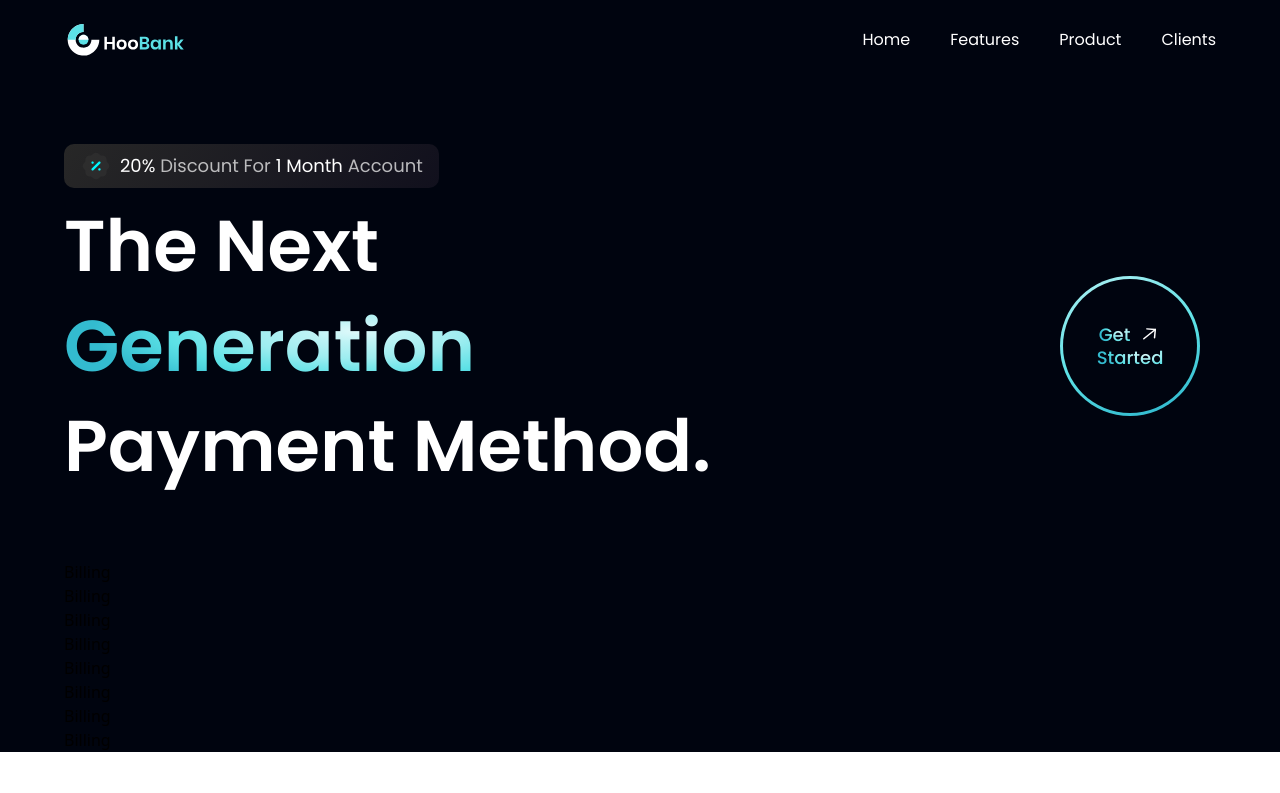
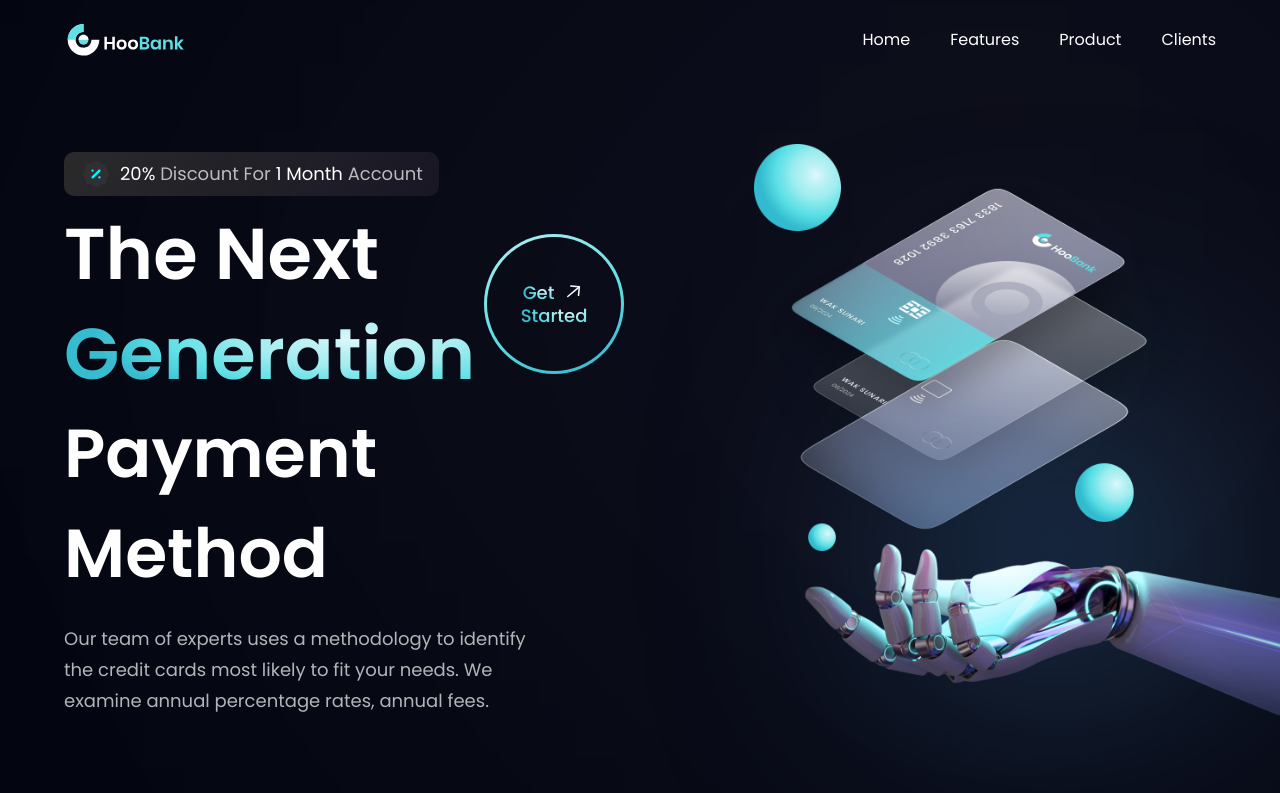
Before and after one commit to Julio-Norberto/hoobank-modern-website, a React (Vite) app: page / in a window 1280 px wide. Shown: the top 793 px of the page. Built offline with nearby package versions, Linux system fonts and the light colour scheme.

Commit message:
create Hero

```diff
--- a/src/components/Hero.jsx
+++ b/src/components/Hero.jsx
@@ -18,14 +18,32 @@
                 <div className="flex flex-row justify-between items-center w-full">
                     <h1 className="flex-1 font-poppins font-semibold ss:text-[72px] text-[52px] text-white ss:leading-[100px] leading-[75px]">
                         The Next <br className="sm:block hidden" /> {" "}
-                        <span className="text-gradient">Generation</span> <br /> {" "}
-                        Payment Method.
+                        <span className="text-gradient">Generation</span> {" "}
                     </h1>
 
                     <div className="ss:flex hidden md:mr-4 mr-0">
                         <GetStarted />
                     </div>
                 </div>
+
+                <h1 className="font-poppins font-semibold ss:text-[68px] text-[52px] text-white ss:leading-[100px] leading-[75px] w-full">
+                    Payment Method
+                </h1>
+                <p className={`${styles.paragraph} max-w-[470px] mt-5`}>
+                    Our team of experts uses a methodology to identify the credit cards most likely to fit your needs. We examine annual percentage rates, annual fees.
+                </p>
+            </div>
+
+            <div className={`flex-1 flex ${styles.flexCenter} md:my-0 my-10 relative`}>
+                <img src={robot} alt="billing" className="w-[100%] h-[100%] relative z-[5]" />
+
+                <div className="absolute z-[0] w-[40%] h-[35%] top-0 pink__gradient" />
+                <div className="absolute z-[1] w-[80%] h-[80%] rounded-full bottom-40 white__gradient" />
+                <div className="absolute z-[0] w-[50%] h-[55%] right-20 bottom-20 blue__gradient" />
+            </div>
+
+            <div className={`ss:hidden ${styles.flexCenter}`}>
+                <GetStarted />
             </div>
         </section>
     )
```
